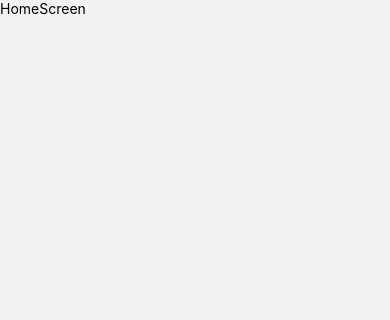
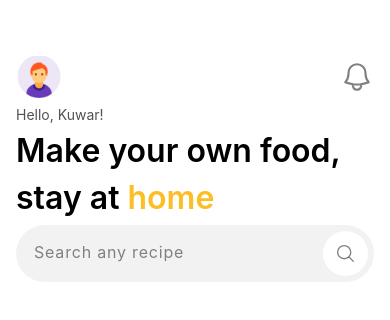
Before and after one commit to Kuwar20/recipe-by-you-Mobile, a React Native app: screen /Home in a window 390 px wide. Shown: the top 320 px of the page. Built offline with nearby package versions, Linux system fonts and the light colour scheme.

Commit message:
Add react-native-svg dependency and update HomeScreen layout

```diff
--- a/package.json
+++ b/package.json
@@ -21,6 +21,7 @@
     "react-native-heroicons": "^4.0.0",
     "react-native-reanimated": "~3.3.0",
     "react-native-responsive-screen": "^1.4.2",
+    "react-native-svg": "^14.1.0",
     "react-native-webview": "13.2.2",
     "react-native-youtube-iframe": "^2.3.0"
   },
--- a/src/screens/HomeScreen.js
+++ b/src/screens/HomeScreen.js
@@ -1,10 +1,63 @@
-import { View, Text } from "react-native";
+import { View, Text, ScrollView, Image, TextInput } from "react-native";
 import React from "react";
+import { StatusBar } from "expo-status-bar";
+import {
+    widthPercentageToDP as wp,
+    heightPercentageToDP as hp,
+} from "react-native-responsive-screen";
+import { BellIcon, MagnifyingGlassIcon } from "react-native-heroicons/outline";
 
 export default function HomeScreen() {
     return (
-        <View>
-            <Text>HomeScreen</Text>
+        <View className="flex-1 bg-white">
+            <StatusBar style="dark" />
+            <ScrollView
+                showsVerticalScrollIndicator={false}
+                contentContainerStyle={{ paddingBottom: 50 }}
+                className="space-y-6 pt-14"
+            >
+                {/* avatar and bell icon */}
+                <View className="mx-4 flex-row justify-between items-center mb-2">
+                    <Image
+                        source={require("../../assets/images/avatar.png")}
+                        style={{ height: hp(5), width: hp(5.5) }}
+                    />
+                    <BellIcon size={hp(4)} color="gray" />
+                </View>
+                {/* welcome text */}
+                <View className="mx-4 space-y-2 mb-2">
+                    <Text style={{ fontSize: hp(1.7) }} className="text-neutral-600">
+                        Hello, Kuwar!
+                    </Text>
+                    <View>
+                        <Text
+                            style={{ fontSize: hp(3.8) }}
+                            className="font-semibold"
+                            text-neutral-600
+                        >
+                            Make your own food,
+                        </Text>
+                    </View>
+                    <Text
+                        style={{ fontSize: hp(3.8) }}
+                        className="font-semibold"
+                        text-neutral-600
+                    >
+                        stay at <Text className="text-amber-400">home</Text>
+                    </Text>
+                </View>
+                <View className="mx-4 flex-row items-center rounded-full bg-black/5 p-[6px]">
+                    <TextInput
+                        placeholder="Search any recipe"
+                        placeholderTextColor={"gray"}
+                        style={{ fontSize: hp(1.7) }}
+                        className="flex-1 text-base mb-1 pl-3 tracking-wider"
+                    />
+                    <View className="bg-white rounded-full p-3">
+                        <MagnifyingGlassIcon size={hp(2.5)} strokewidth={3} color="gray" />
+                    </View>
+                </View>
+            </ScrollView>
         </View>
     );
 }
```
Also changed, not shown: 1 other file (tests, documents, lock files or other folders).
